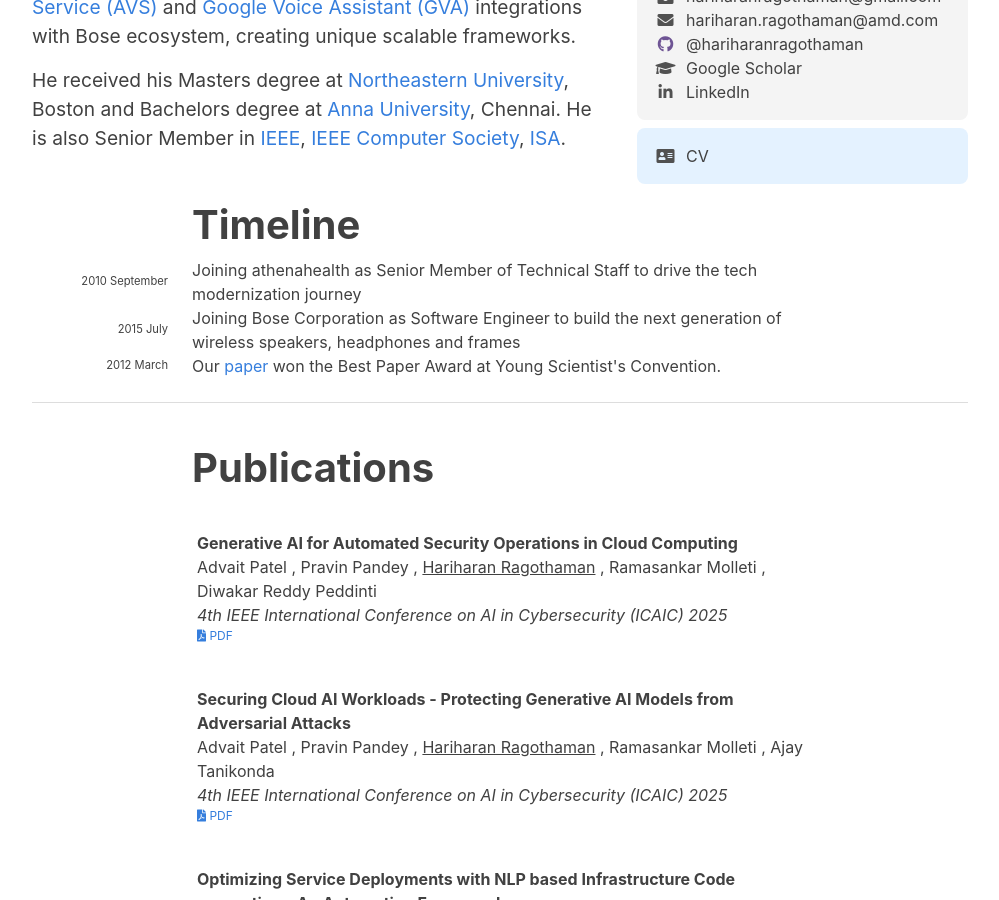
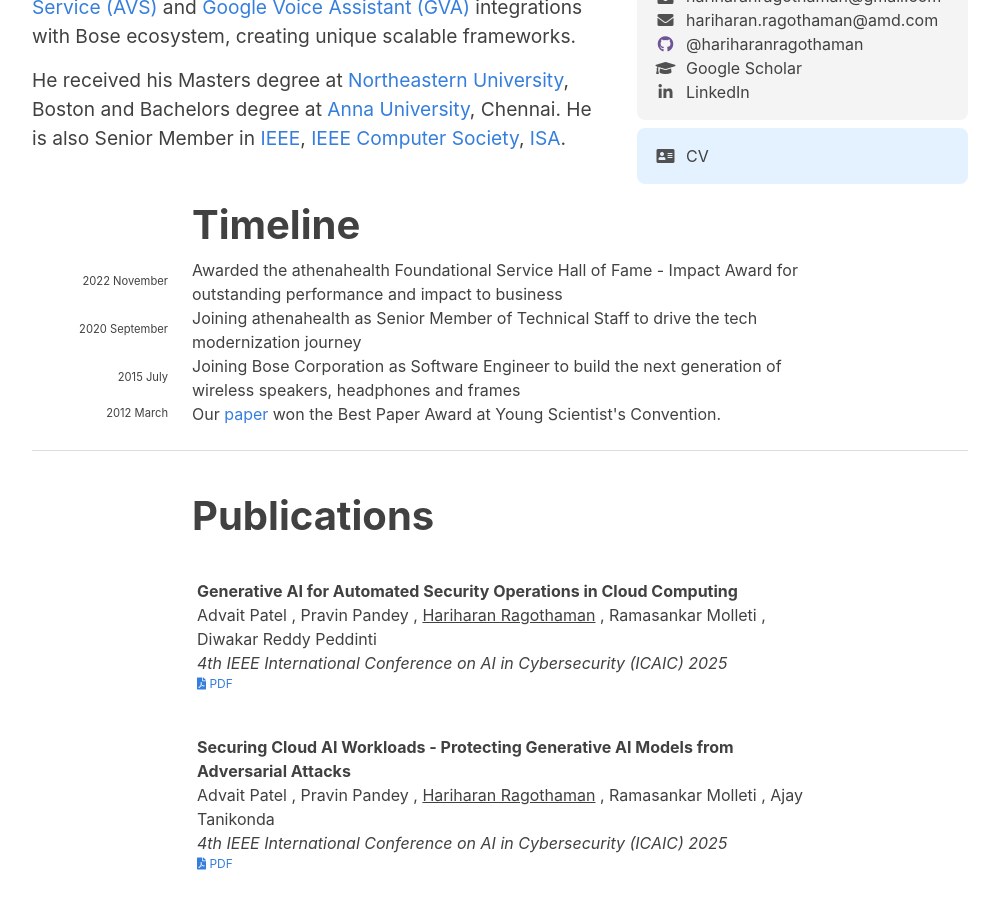
Before and after one commit to hariharanragothaman/hariharanragothaman.github.io, a Jekyll site: the page built from index.md, in a window 1280 px wide and 900 px high, scrolled down 628 px. Shown: the whole window, without its empty margins (140-1139 px from the left). Built offline with Jekyll 4.4.1, drawn with Linux system fonts in a browser that asks for light colours; nearby versions of some CDN libraries; some web fonts are replaced.

Commit message:
Polishes and Updates

```diff
--- a/_data/news.yaml
+++ b/_data/news.yaml
@@ -1,4 +1,9 @@
-- year: 2010
+
+- year: 2022
+  year-extra: November
+  description: Awarded the athenahealth Foundational Service Hall of Fame - Impact Award for outstanding performance and impact to business
+
+- year: 2020
   year-extra: September
   description: Joining athenahealth as Senior Member of Technical Staff to drive the tech modernization journey
 
```
